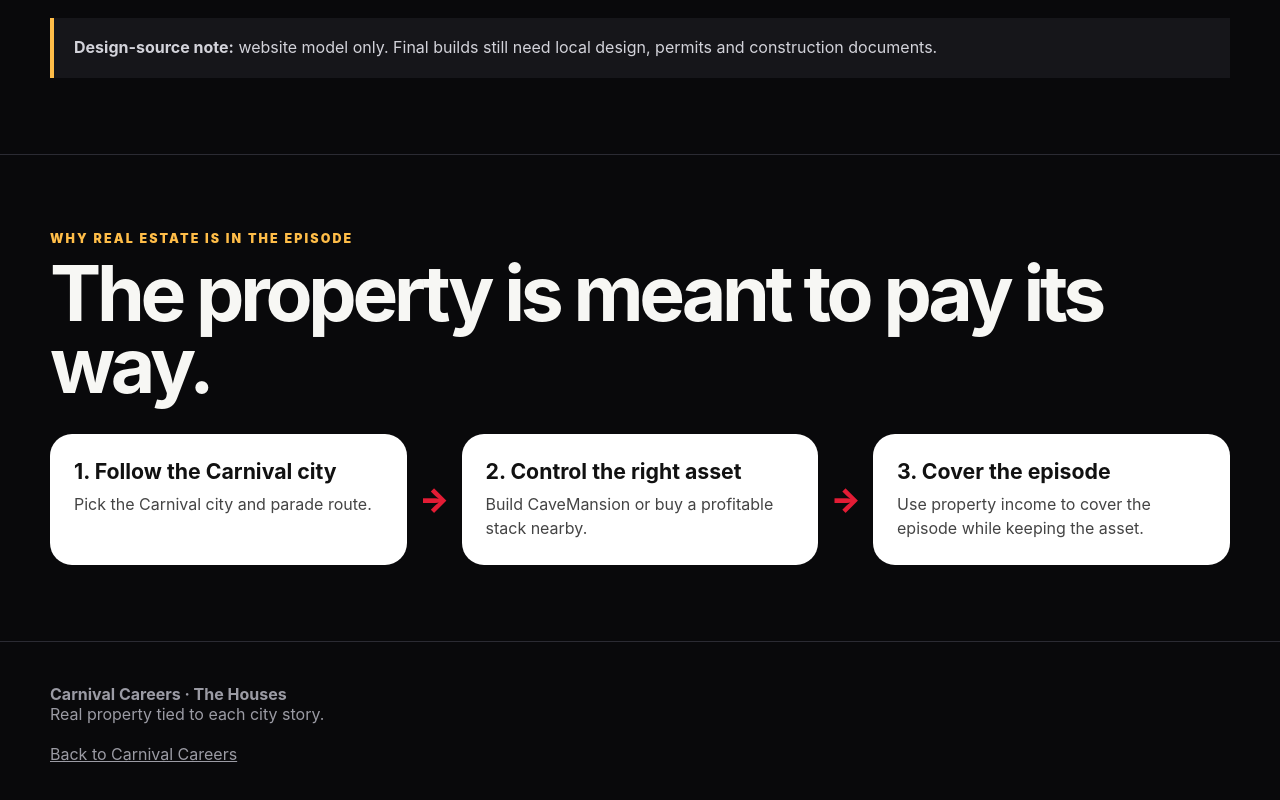
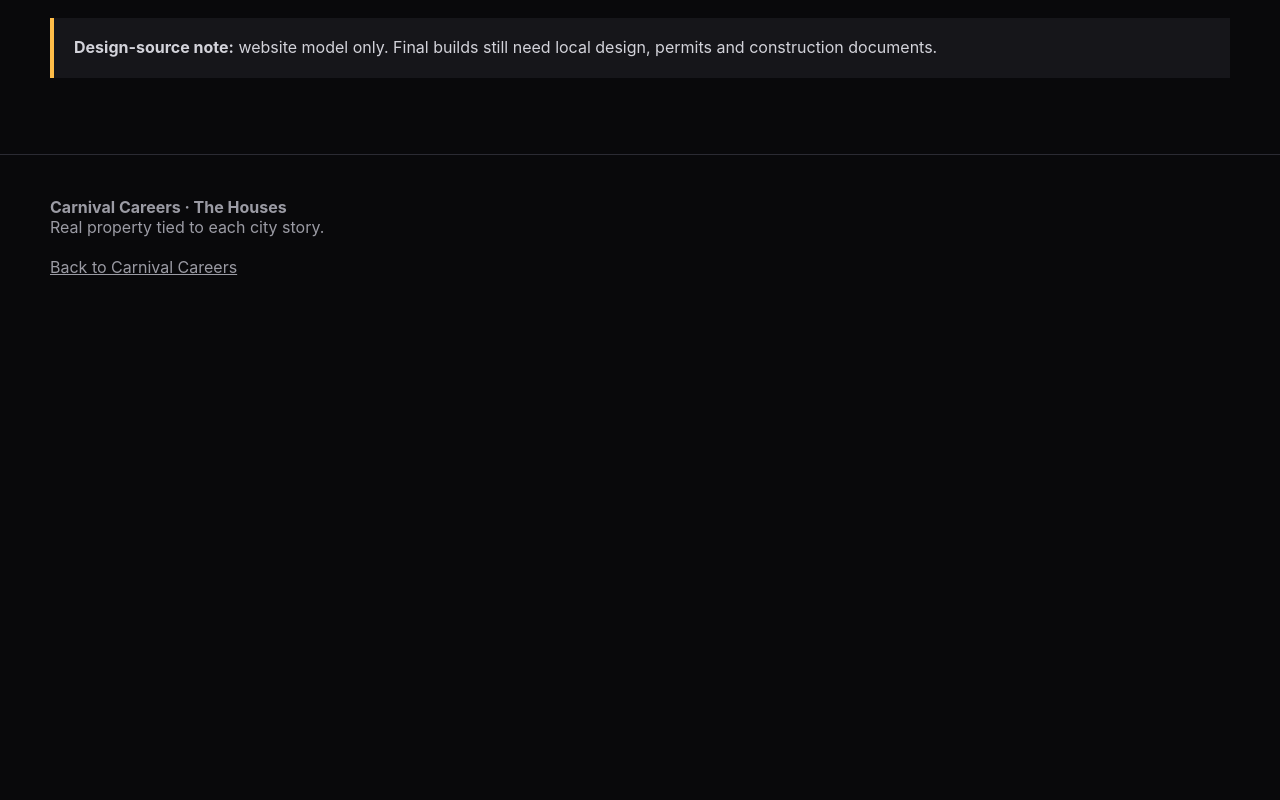
Before and after one commit to familystreetdevelopers-alt/Carnival-careers-site, a website: page houses.html in a window 1280 px wide. Shown: the part 5235-6035 px from the top of the page. After the commit the page ends 5594 px from the top, so only its background shows below. Drawn offline with Linux system fonts and the light colour scheme.

Commit message:
Remove redundant real estate episode explainer

```diff
--- a/houses.html
+++ b/houses.html
@@ -69,7 +69,7 @@ section{padding:76px 0;border-top:1px solid var(--line)}h2{font-size:clamp(2.5re
 <aside><div class="controls" id="controls"><button class="ctrl active" data-mode="whole">01 · Whole house<small>Rotate the complete stacked model.</small></button><button class="ctrl" data-mode="explode">02 · Exploded levels<small>Separate the floors and read the vertical organization.</small></button><button class="ctrl" data-mode="lower">03 · Lower level<small>Focus the base level and support / flex spaces.</small></button><button class="ctrl" data-mode="ground">04 · Ground level<small>Focus living, kitchen and arrival.</small></button><button class="ctrl" data-mode="upper">05 · Upper level<small>Focus the residential suite / bedroom level.</small></button><button class="ctrl" data-mode="roof">06 · Roof + amenity<small>Focus lounge, performance, backstage and city-view functions.</small></button></div><div class="quick"><button class="pill primary" id="autoTour">Start guided tour</button><button class="pill" id="resetView">Reset view</button><button class="pill" id="frontView">Front angle</button><button class="pill" id="roofView">Roof angle</button></div><a class="source" href="https://drive.google.com/file/d/12nFnUnr1hdMuRApCtcUb7UuMp48wHfu_/view" target="_blank" rel="noopener">Open archived CaveMansion PDF ↗</a></aside></div>
 <div class="legend"><span>Lower level · cyan</span><span>Ground · green</span><span>Upper · purple</span><span>Roof / amenity · gold</span></div></div></section>
 <section><div class="wrap"><div class="kicker">Walkthrough stops</div><h2>Move through the house by level.</h2><div class="floors"><article class="floor"><b>Lower level</b><p>Flex, support and residential space.</p><button data-jump="lower">Walk into lower level</button></article><article class="floor"><b>Ground level</b><p>Living, kitchen, dining and arrival.</p><button data-jump="ground">Walk into ground level</button></article><article class="floor"><b>Upper level</b><p>Private suites, bedrooms and balcony space.</p><button data-jump="upper">Walk into upper level</button></article><article class="floor"><b>Roof + amenity</b><p>Lounge, performance and city-view amenity.</p><button data-jump="roof">Walk onto the roof</button></article></div><div class="banner"><strong>Built from the CaveMansion record.</strong><br>Source set: 2012 concepts, 2021 estimates and 2023 Revit / floor-plan exports.</div><div class="note"><strong>Design-source note:</strong> website model only. Final builds still need local design, permits and construction documents.</div></div></section>
-<section><div class="wrap"><div class="kicker">Why real estate is in the episode</div><h2>The property is meant to pay its way.</h2><div class="logic"><div class="box"><b>1. Follow the Carnival city</b><p>Pick the Carnival city and parade route.</p></div><div class="arrow">→</div><div class="box"><b>2. Control the right asset</b><p>Build CaveMansion or buy a profitable stack nearby.</p></div><div class="arrow">→</div><div class="box"><b>3. Cover the episode</b><p>Use property income to cover the episode while keeping the asset.</p></div></div></div></section>
+
 </main><footer><div class="wrap"><strong>Carnival Careers · The Houses</strong><br>Real property tied to each city story.<br><br><a href="/">Back to Carnival Careers</a></div></footer>
 <script>
 const house=document.getElementById('house'),scene=document.getElementById('scene'),title=document.getElementById('viewTitle'),desc=document.getElementById('viewText'),label=document.getElementById('modeLabel'),controls=[...document.querySelectorAll('.ctrl')];
```
